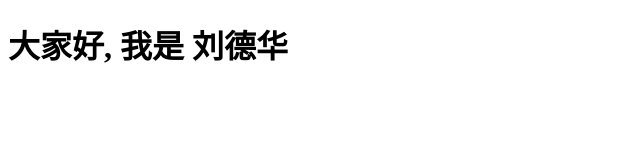
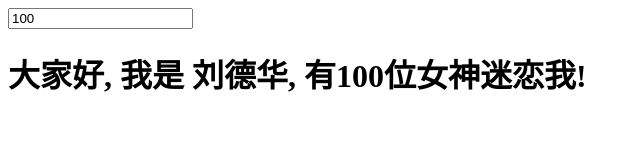
Before and after one commit to prayjourney/js-web-playground, a website: page hello-vue.html in a window 1280 px wide. Shown: the whole page, without its empty margins (0-640 px from the left). Drawn offline with nearby package versions, Linux system fonts and the light colour scheme.

Commit message:
双向绑定

```diff
--- a/hello-vue.html
+++ b/hello-vue.html
@@ -6,8 +6,9 @@
 </head>
 <body>
 <!-- vue对象的html模版 -->
-<div id = "app">
-    <h1>大家好, 我是 {{name}}</h1>
+<div id="app">
+    <input type="text" v-model="num">
+    <h1>大家好, 我是 {{name}}, 有{{num}}位女神迷恋我!</h1>
 </div>
 <!-- 引入vue模块 -->
 <script src="node_modules/vue/dist/vue.js"></script>
@@ -16,7 +17,8 @@
     const app = new Vue({
         el: "#app", //elemet的缩写, 选择器
         data: { // 定义数据模型
-            name: "刘德华"
+            name: "刘德华",
+            num: 100
         }
     })
 </script>
```
